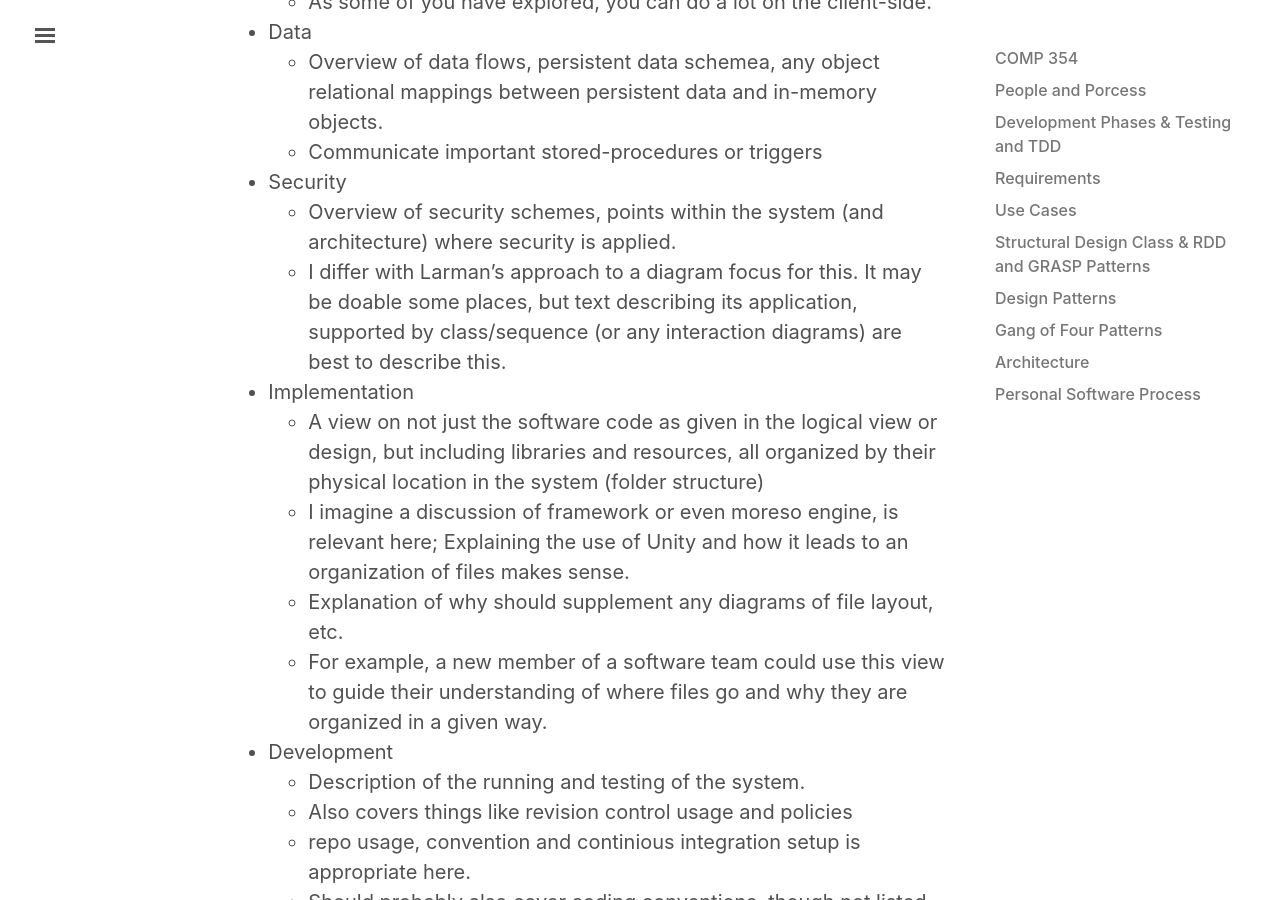
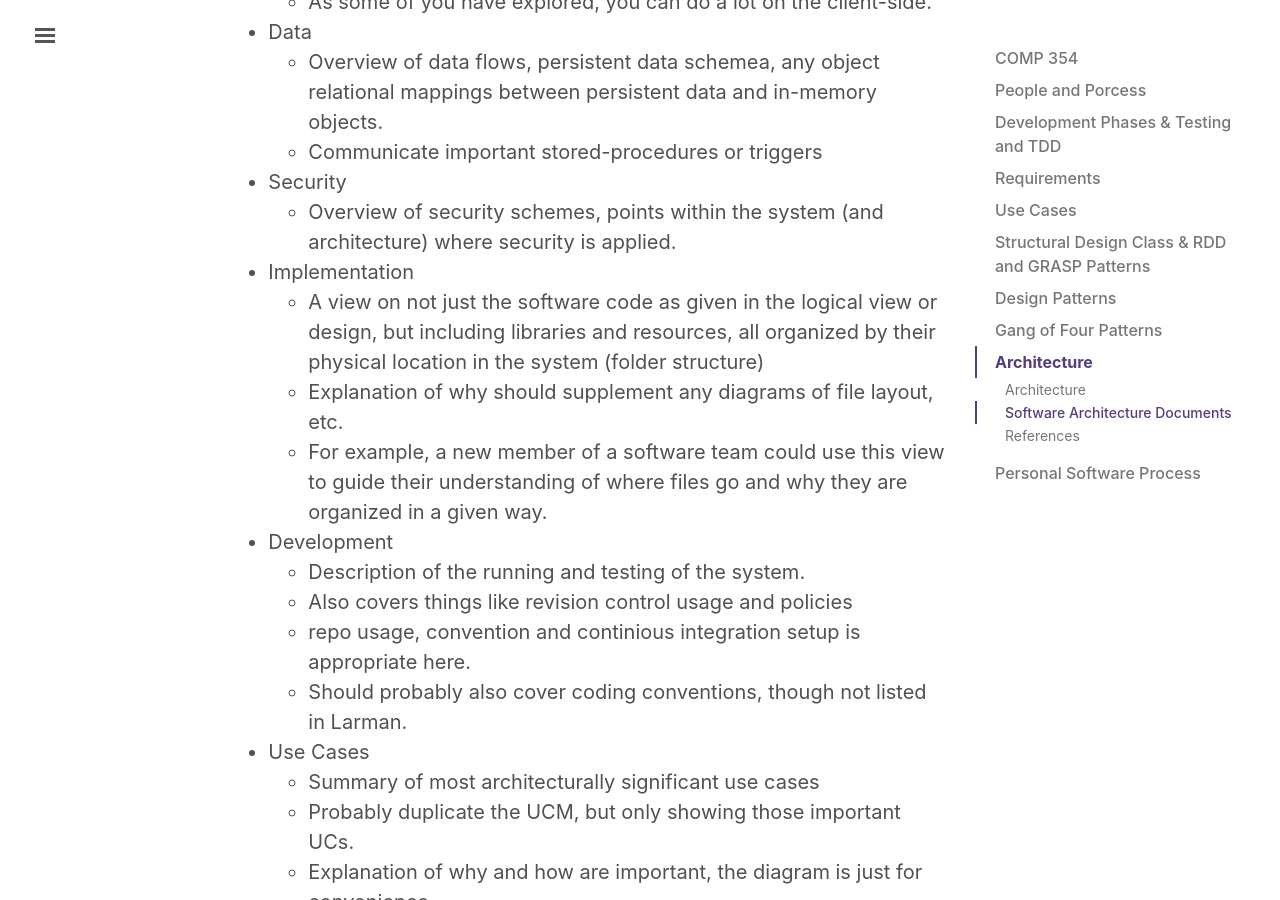
Before and after one commit to lingt-xyz/note, a Jekyll site: the page built from _posts/2018-08-01-COMP354.md, in a window 1280 px wide and 900 px high, scrolled down 25609 px. Built offline with Jekyll 4.4.1, drawn with Linux system fonts in a browser that asks for light colours; some of the changed lines change nothing that is shown; some of the changed text lies outside the part shown.

Commit message:
remove feihua

```diff
--- a/_posts/2018-08-01-COMP354.md
+++ b/_posts/2018-08-01-COMP354.md
@@ -610,10 +610,8 @@
     * Communicate important stored-procedures or triggers
 * Security
     * Overview of security schemes, points within the system (and architecture) where security is applied.
-    * I differ with Larman’s approach to a diagram focus for this. It may be doable some places, but text describing its application, supported by class/sequence (or any interaction diagrams) are best to describe this.
 * Implementation
     * A view on not just the software code as given in the logical view or design, but including libraries and resources, all organized by their physical location in the system (folder structure)
-    * I imagine a discussion of framework or even moreso engine, is relevant here; Explaining the use of Unity and how it leads to an organization of files makes sense.
     * Explanation of why should supplement any diagrams of file layout, etc.
     * For example, a new member of a software team could use this view to guide their understanding of where files go and why they are organized in a given way.
 * Development
@@ -650,34 +648,31 @@
 * Approach geared it easy to certify
 * Most importantly, it makes better Software Engineers
 
-## PSP Goals
+## Personal Software Process Goals
 
 * Developers able to self-asses
 * Developers able to improve their skills
 * Employers are able to test employee competence at assessment/improvement
 
-## PSP Areas of Application
+## Personal Software Process Areas of Application
 
 * Concentration on Software Development
 * Can be applied to all parts of the software lifecycle
 * Can be applied outside of Software Engineering
 
-## PSP Terms
+## Personal Software Process Terms
 
 * Key Concepts: Any facts, terminology, philosophy
 * Skills: The ability to interpret or apply Key Concepts to a task
 * Knowledge Area: Key Concepts and related Skills, or the area of understanding gained by their application
 * Competency Areas: Closely-related Knowledge Areas
-
-## Competency Areas
-
-* Foundational Knowledge
-* Basic PSP Concepts
-* Size Measuring and Estimating
-* Making and Tracking Project Plans
-* Planning and Tracking Software Quality
-* Software Design
-* Process Extensions and Customization
+    * Foundational Knowledge
+    * Basic Personal Software Process Concepts
+    * Size Measuring and Estimating
+    * Making and Tracking Project Plans
+    * Planning and Tracking Software Quality
+    * Software Design
+    * Process Extensions and Customization
 
 ## Foundational Knowledge
 
```
